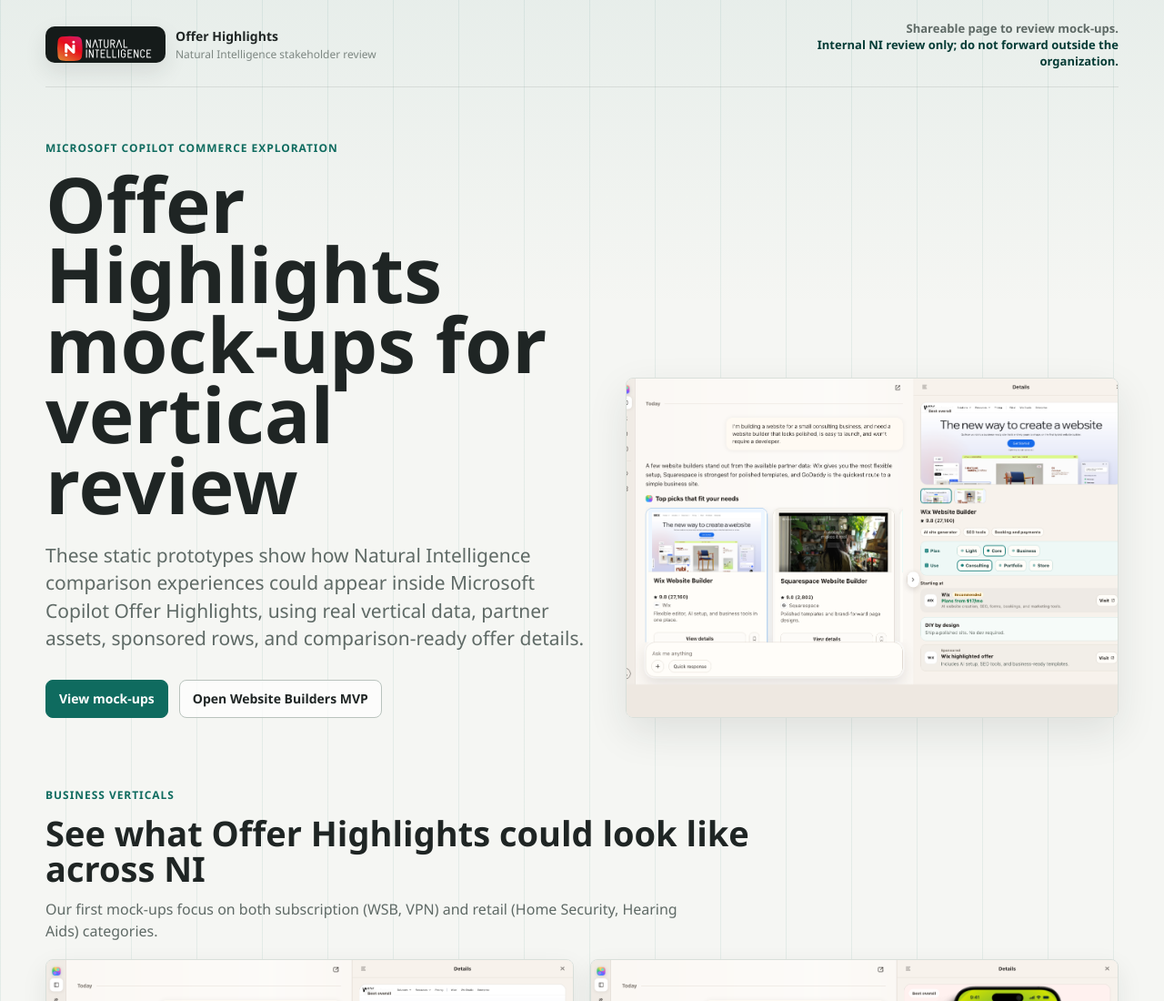
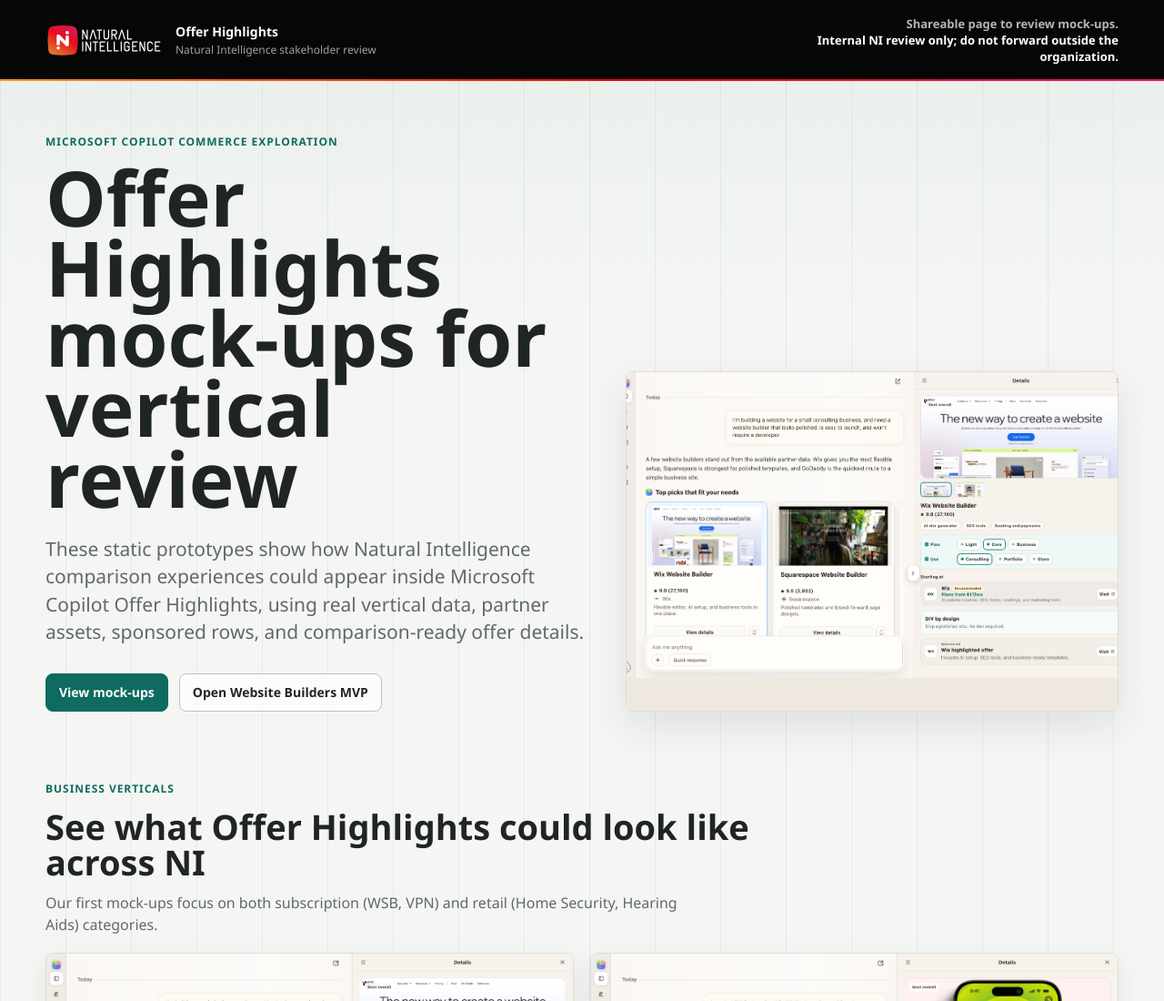
Before and after one commit to guykerem-ni/offer-highlights-mockups, a plain HTML site: page index.html in a window 1280 px wide. Shown: the top 1100 px of the page at 91% size. Drawn offline with Linux system fonts and the light colour scheme.

Commit message:
Adopt dark NI-style topbar

```diff
--- a/index.html
+++ b/index.html
@@ -57,12 +57,25 @@
       }
 
       .topbar {
+        width: 100%;
+        background: #050706;
+        color: #fff;
+      }
+
+      .topbar::after {
+        display: block;
+        width: 100%;
+        height: 2px;
+        background: linear-gradient(90deg, #f7941d 0%, #ff0000 52%, #ed1163 100%);
+        content: "";
+      }
+
+      .topbar-inner {
         display: flex;
         align-items: center;
         justify-content: space-between;
         gap: 18px;
-        padding: 22px 0 18px;
-        border-bottom: 1px solid rgba(31, 37, 36, 0.1);
+        padding: 17px 0 15px;
       }
 
       .brand {
@@ -76,13 +89,9 @@
       .mark {
         display: grid;
         width: 132px;
-        height: 40px;
+        height: 36px;
         place-items: center;
-        border: 1px solid rgba(31, 37, 36, 0.16);
-        border-radius: 10px;
-        background: #151b1a;
-        padding: 8px 10px;
-        box-shadow: 0 10px 24px rgba(26, 38, 35, 0.1);
+        padding: 0;
       }
 
       .mark img {
@@ -103,14 +112,14 @@
       }
 
       .brand-subtitle {
-        color: var(--quiet);
+        color: rgba(255, 255, 255, 0.62);
         font-size: 12px;
       }
 
       .share-note {
         max-width: 380px;
         margin: 0;
-        color: var(--muted);
+        color: rgba(255, 255, 255, 0.7);
         font-size: 13px;
         font-weight: 690;
         line-height: 1.4;
@@ -118,7 +127,7 @@
       }
 
       .share-note strong {
-        color: var(--accent-ink);
+        color: #fff;
         font-weight: 820;
       }
 
@@ -436,7 +445,7 @@
           font-size: 28px;
         }
 
-        .topbar {
+        .topbar-inner {
           align-items: flex-start;
           flex-direction: column;
         }
@@ -463,7 +472,8 @@
     </style>
   </head>
   <body>
-    <header class="shell topbar">
+    <header class="topbar">
+      <div class="shell topbar-inner">
         <a class="brand" href="./" aria-label="Offer Highlights home">
           <span class="mark" aria-hidden="true">
             <img src="assets/brand/ni-logo-full.svg" alt="" />
@@ -477,6 +487,7 @@
           Shareable page to review mock-ups.<br />
           <strong>Internal NI review only; do not forward outside the organization.</strong>
         </p>
+      </div>
     </header>
 
     <main>
```
Lines whose indentation alone changed are shown as unchanged.
